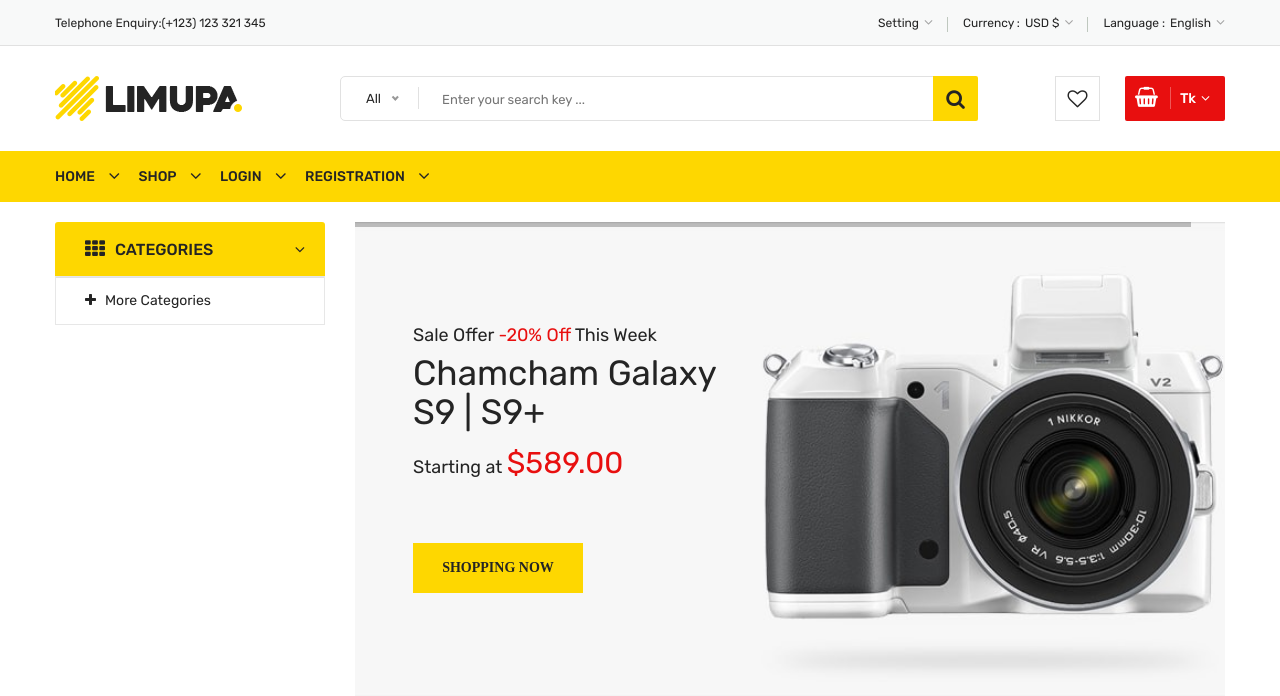
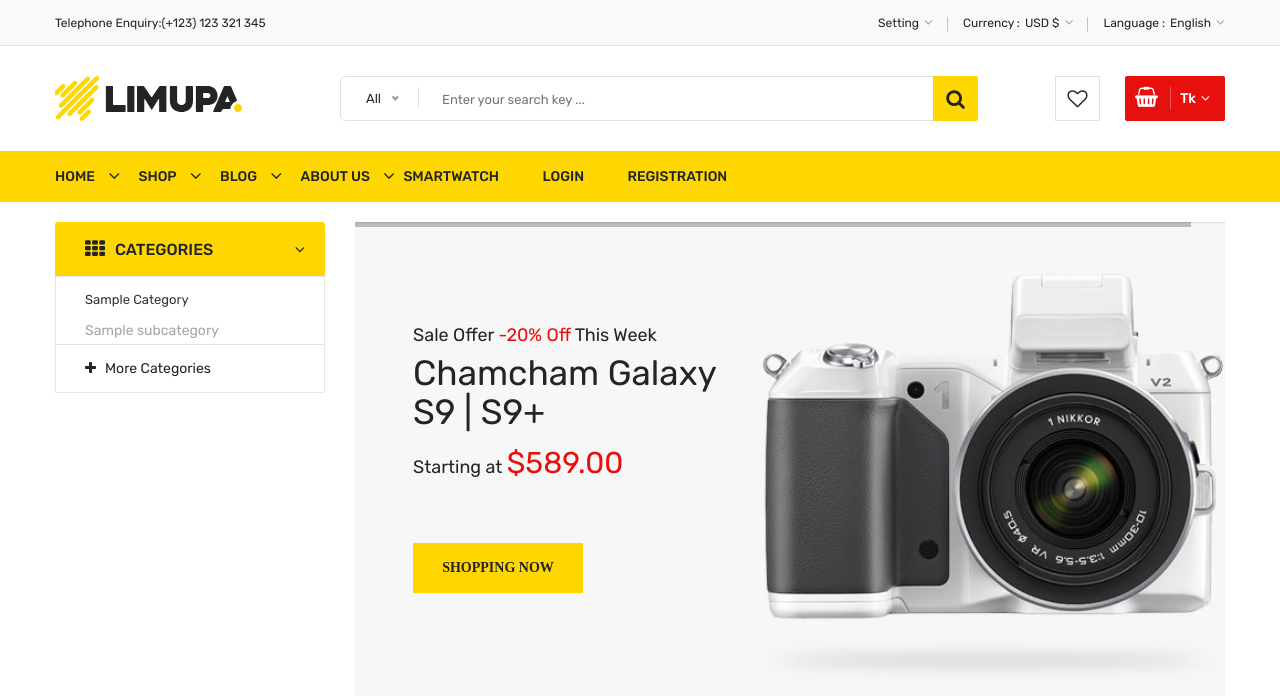
Before and after one commit to sarkar2001/cloating, a Django app: page / in a window 1280 px wide. Shown: the top 696 px of the page. Run offline with Django 5.2, Linux system fonts and the light colour scheme; tables that the repository leaves empty hold one stand-in row (values such as "Sample post"); some libraries are stand-ins or nearby versions.

Commit message:
User Authentication,login, Category part,Category wise single product work,add and remove in cart is done, sub catego0ry is going on

```diff
--- a/ClothingApp/views.py
+++ b/ClothingApp/views.py
@@ -40,7 +40,7 @@ def remove_cart(request, id):
 
     return redirect(request.META['HTTP_REFERER'])
 
-#new
+
 def cart(request):
     user = request.user
     if user.is_authenticated:
--- a/templates/base.html
+++ b/templates/base.html
@@ -2,6 +2,7 @@
 <html class="no-js' %}" lang="zxx">
 {% load static %}
 <!-- index-431:41-->
+
 <head>
         <meta charset="utf-8">
         <meta http-equiv="x-ua-compatible" content="ie=edge">
@@ -279,15 +280,15 @@
                                     <li class="megamenu-holder"><a href="#">Shop</a>
 
                                     </li>
-<!--                                    <li class="dropdown-holder"><a href="#">Blog</a>-->
-<!--                                        <ul class="hb-dropdown">-->
-<!--                                            <li class="sub-dropdown-holder"><a href="blog-left-sidebar.html">Blog Grid-->
-<!--                                                View</a>-->
-<!--                                            </li>-->
-<!--                                        </ul>-->
-<!--                                    </li>-->
-<!--                                    <li><a href="">About Us</a></li>-->
-<!--                                    <li><a href="shop-left-sidebar.html">Smartwatch</a></li>-->
+                                    <li class="dropdown-holder"><a href="#">Blog</a>
+                                        <ul class="hb-dropdown">
+                                            <li class="sub-dropdown-holder"><a href="blog-left-sidebar.html">Blog Grid
+                                                View</a>
+                                            </li>
+                                        </ul>
+                                    </li>
+                                    <li><a href="">About Us</a></li>
+                                    <li style="margin-left:10px;"><a href="shop-left-sidebar.html">Smartwatch</a></li>
 
                                     {% if user.is_authenticated %}
                                     <li><a href="shop-left-sidebar.html">{{user.username}}</a></li>
--- a/templates/home.html
+++ b/templates/home.html
@@ -22,10 +22,21 @@
                                 <div class="category-heading">
                                     <h2 class="categories-toggle"><span>categories</span></h2>
                                 </div>
-                                <div id="cate-toggle" class="category-menu-list">
+                               <div id="cate-toggle" class="category-menu-list">
                                     <ul>
-                                        {% for i in catg %}
-                                        <li ><a href="{% url 'product' i.id  %}">{{i.title}}</a>
+                                        {% for i in category %}
+                                        <li>
+                                            <a href="{% url 'product' i.id %}">{{ i.title }}</a>
+                                            <!-- Check if subcategories exist -->
+
+                                            <ul>
+                                                {% for i in subcategory %}
+                                                <li>
+                                                    <a href="{% url 'product' i.id %}">{{ i.name}}</a>
+                                                </li>
+                                                {% endfor %}
+                                            </ul>
+
                                         </li>
                                         {% endfor %}
                                         <li class="rx-parent">
@@ -34,6 +45,7 @@
                                         </li>
                                     </ul>
                                 </div>
+
                             </div>
                             <!--Category Menu End-->
                         </div>
@@ -1026,7 +1038,7 @@
                                     <span>Kid's Fashion</span>
                                 </h2>
                                 <ul class="li-sub-category-list">
-                                    <li class="active"><a href="shop-left-sidebar.html">Formal Wear</a></li>
+                                    <li class="active"><a href="">Formal Wear</a></li>
                                     <li><a href="shop-left-sidebar.html">Ethnic Wear</a></li>
                                 </ul>
                             </div>
```
Also changed, not shown: media/PRODUCT_PIC/download_1.jpg (deleted), media/PRODUCT_PIC/download_4.jpg (deleted), media/PRODUCT_PIC/download_5.jpg (deleted).
